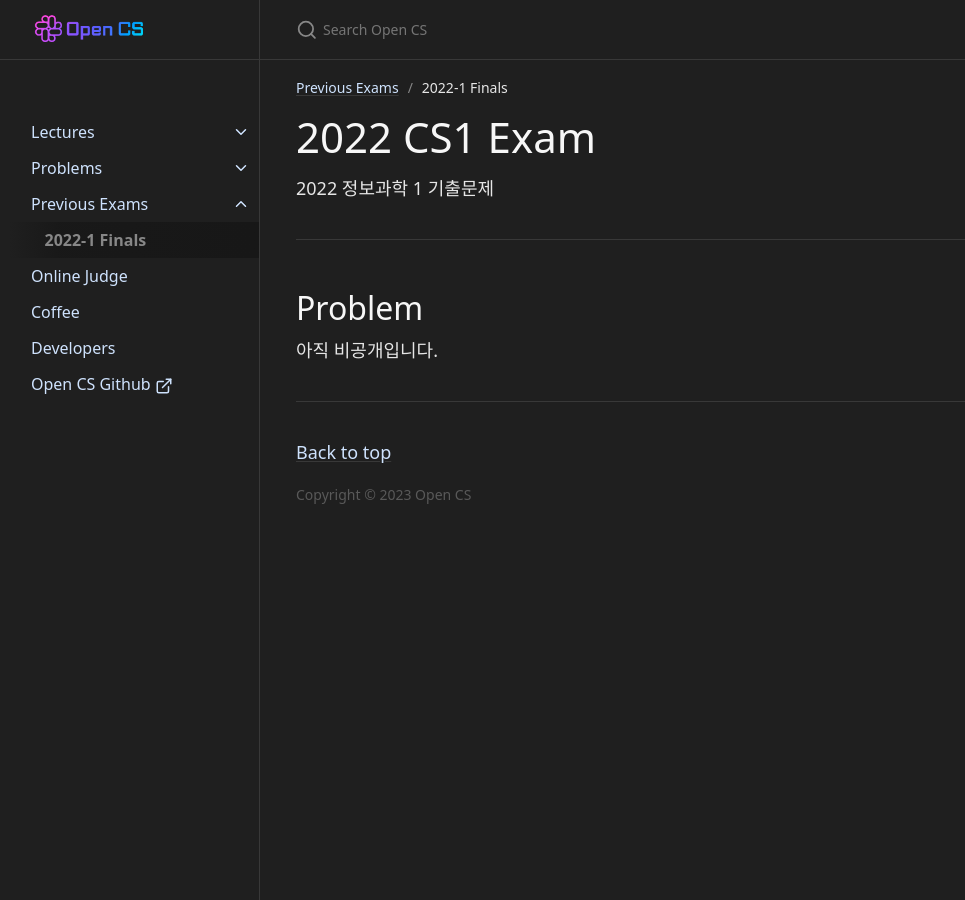
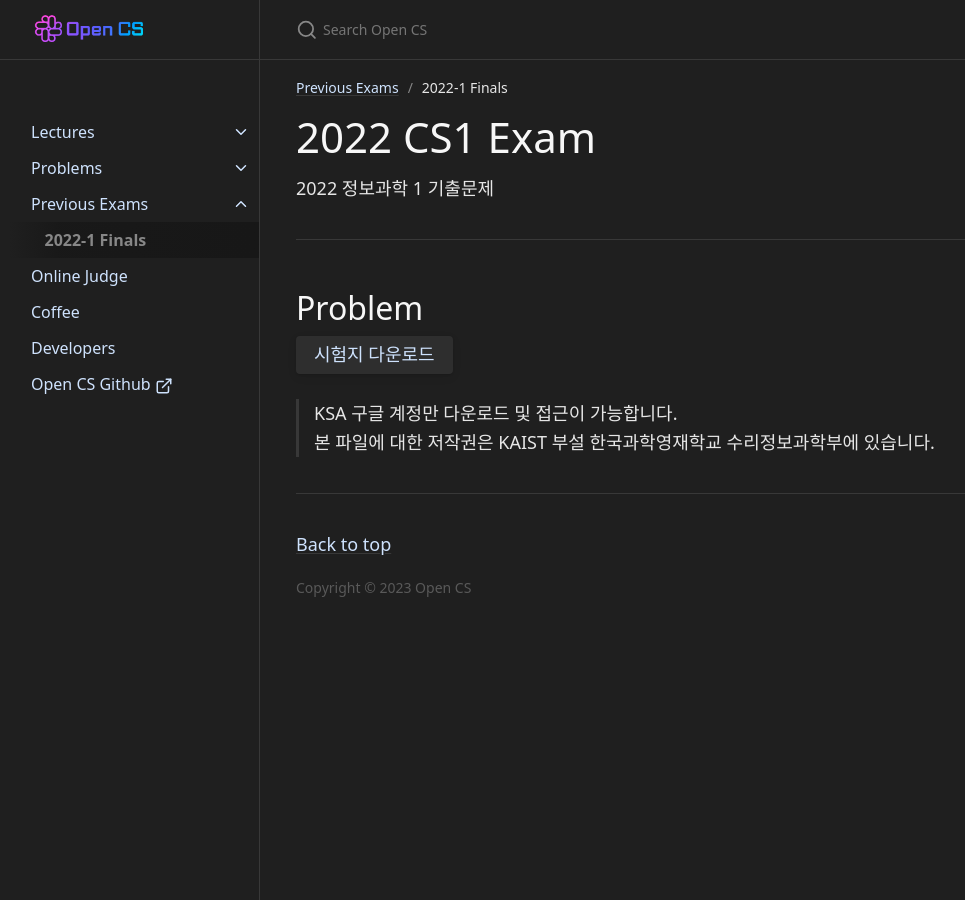
Before and after one commit to OpenCS-ksa/opencs-ksa.github.io, a Jekyll site: the page built from docs/PreviousExam/2022.md, in a window 1280 px wide. Shown: the whole page, without its empty margins (112-1077 px from the left). Built offline with Jekyll 4.4.1, drawn with Linux system fonts in a browser that asks for light colours.

Commit message:
Update 2022.md

```diff
--- a/docs/PreviousExam/2022.md
+++ b/docs/PreviousExam/2022.md
@@ -16,10 +16,7 @@ permalink: docs/Previous Exams
 - - -
 
 ## Problem
-<!--[시험지 다운로드](https://drive.google.com/file/d/1VPQb5aYb6I9x6LELzcvnDzxniw2K2O3P/view?usp=sharing){: .btn }
+[시험지 다운로드](https://drive.google.com/file/d/1VPQb5aYb6I9x6LELzcvnDzxniw2K2O3P/view?usp=sharing){: .btn }
 
 > KSA 구글 계정만 다운로드 및 접근이 가능합니다.
 > 본 파일에 대한 저작권은 KAIST 부설 한국과학영재학교 수리정보과학부에 있습니다.
--->
-
-아직 비공개입니다.
```
